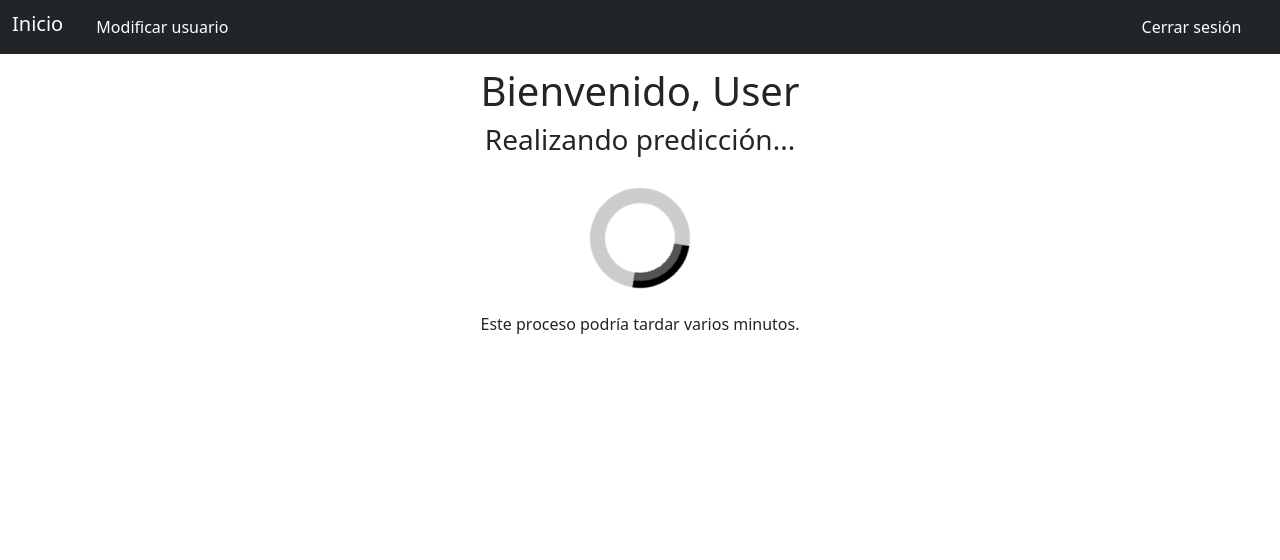
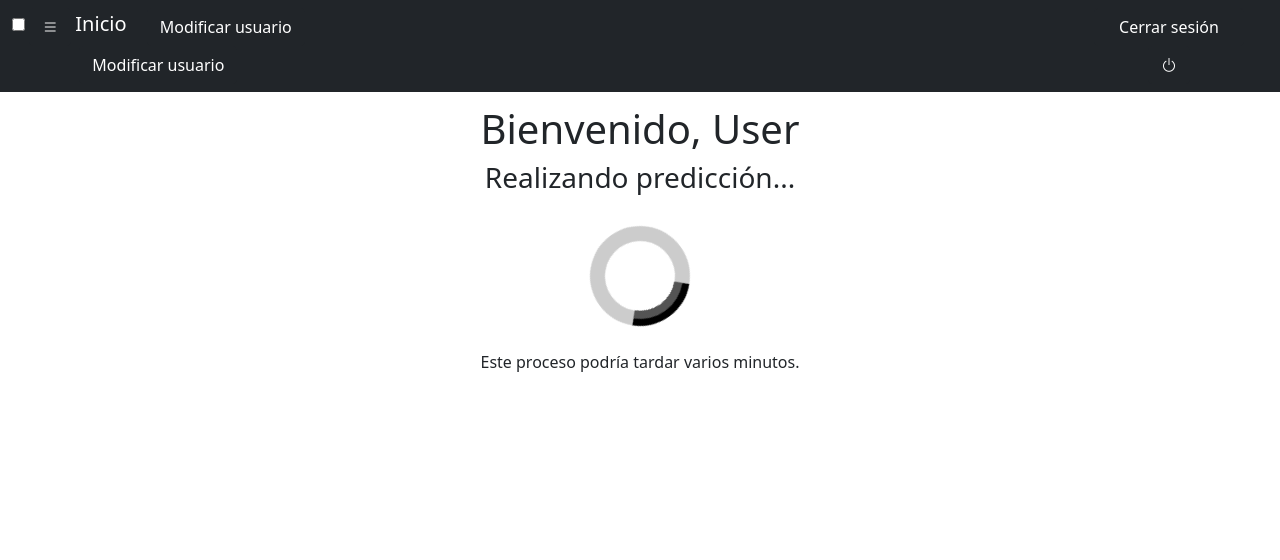
Before and after one commit to xam1002/TFG_Deteccion_Parkinson, a Flask app: page /upload in a window 1280 px wide. Shown: the top 560 px of the page. Run offline with Flask 2, Linux system fonts and the light colour scheme; a user stored in the database is signed in; tables that the repository leaves empty or names only in its code hold one stand-in row (values such as "Sample post"); some libraries are stand-ins or nearby versions.

Commit message:
Ajuste de la cabecera para pantallas más pequeñas

```diff
--- a/app/templates/cabecera.html
+++ b/app/templates/cabecera.html
@@ -1,20 +1,30 @@
 {% extends './layout.html' %}
 {% block body %}
-<nav class="navbar navbar-dark bg-dark" aria-label="First navbar example">
+<nav id="navegacion" class="navbar navbar-dark bg-dark" aria-label="First navbar example">
     <div class="container-fluid">
         <div id="botones_admin">
+            <input id="menu_btn" type="checkbox">
+            <label id="menu_btn2" class="btn btn-dark" for="menu_btn"><i class="bi bi-list"></i></label>
         {% if current_user.nombre == 'admin' %}
             <a id="inicio" class="navbar-brand" href="{{ url_for('admin') }}">Inicio</a>
-            <a class="btn btn-dark" href="{{ url_for('gestion_usuarios') }}">Gestionar usuarios</a>
-            <a class="btn btn-dark" href="{{ url_for('modificar_modelo') }}">Modificar modelo</a>
+            <a id="btn_nav" class="btn btn-dark" href="{{ url_for('gestion_usuarios') }}">Gestionar usuarios</a>
+            <a id="btn_nav2" class="btn btn-dark" href="{{ url_for('modificar_modelo') }}">Modificar modelo</a>
+            <nav class="menu">
+                <a class="btn btn-dark" href="{{ url_for('gestion_usuarios') }}">Gestionar usuarios</a>
+                <a class="btn btn-dark" href="{{ url_for('modificar_modelo') }}">Modificar modelo</a>
+            </nav>
         {% else %}
             <a id="inicio" class="navbar-brand" href="{{ url_for('upload') }}">Inicio</a>
-            <a class="btn btn-dark" href="{{ url_for('modificar_usuario', id=current_user.id) }}">Modificar usuario</a>
+            <a id="btn_nav2" class="btn btn-dark" href="{{ url_for('modificar_usuario', id=current_user.id) }}">Modificar usuario</a>
+            <nav class="menu">
+                <a class="btn btn-dark" href="{{ url_for('modificar_usuario', id=current_user.id) }}">Modificar usuario</a>
+            </nav>
         {% endif %}
     </div>
         <div id="cabecera">
         <div id="A">
-            <a class="btn btn-dark" href="{{ url_for('logout') }}" style="width:150px">Cerrar sesión</a>
+            <a id="cerrar_sesion_txt" class="btn btn-dark" href="{{ url_for('logout') }}" style="width:150px">Cerrar sesión</a>
+            <a id="cerrar_sesion_btn" type="button" class="btn btn-dark" href="{{ url_for('logout') }}"><i class="bi bi-power"></i></a>
         </div>
         </div>
     </div>
```
